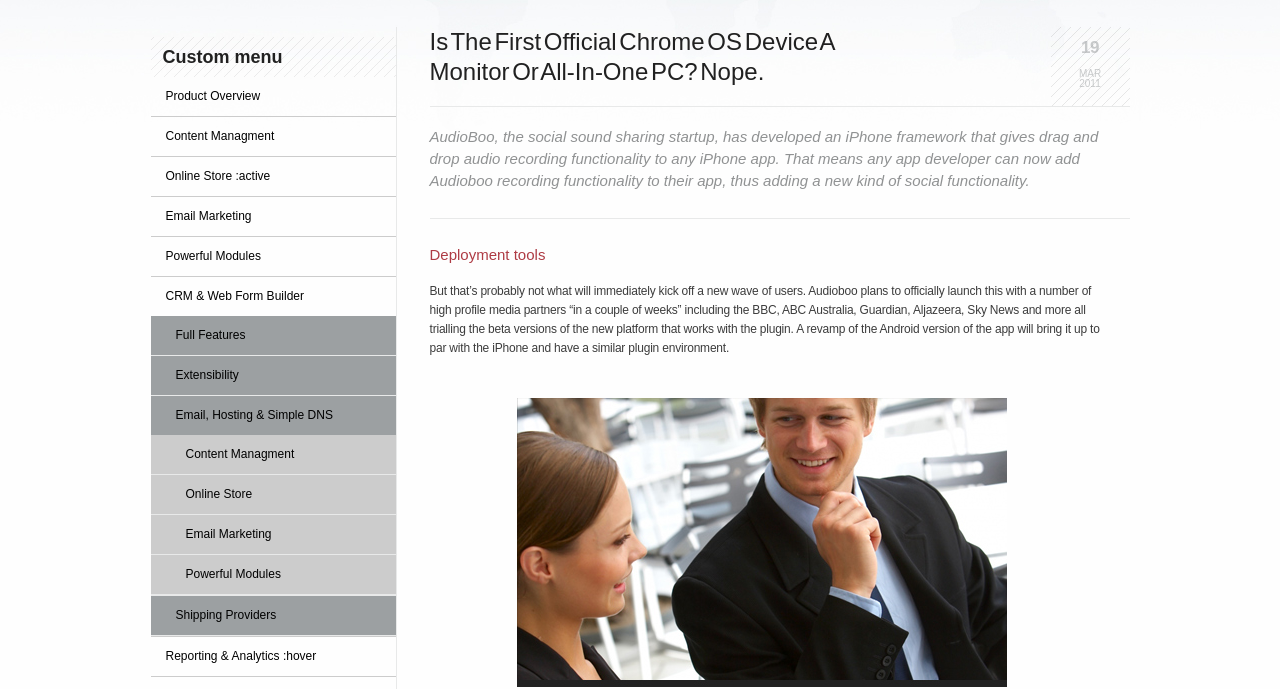
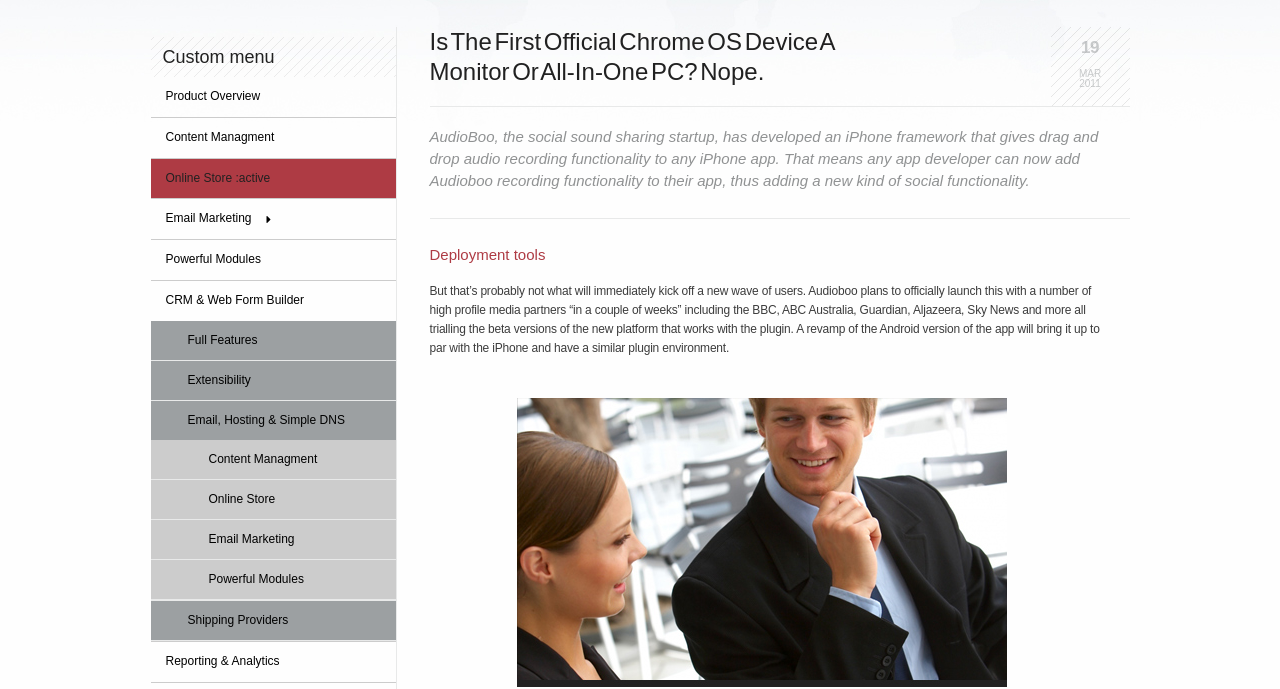
Before and after one commit to Arkant/CHI_Tasks, a website: page newsSite/app/index.html in a window 1280 px wide. Shown: the part 263-952 px from the top of the page. Drawn offline with Linux system fonts and the light colour scheme.

Commit message:
update styles

```diff
--- a/newsSite/app/index.html
+++ b/newsSite/app/index.html
@@ -69,35 +69,34 @@
 
       <section class="main-content">
           <div class="left-nav">
-            <div class="left-nav-head">
               <h1>Custom menu</h1>
-            </div>
             <div class="left-nav-nav">
               <ul>
-                <li>Product Overview</li>
-                <li>Content Managment</li>
-                <li>Online Store :active</li>
-                <li>Email Marketing</li>
-                <li>Powerful Modules</li>
+                <li><p>Product Overview</p> </li>
+                <li><p>Content Managment</p> </li>
+                <li class="active">Online Store :active</li>
+                <li class="flexit"><p>Email Marketing</p>
+                  <i class="fas fa-caret-right"></i></li>
+                <li><p>Powerful Modules</p></li>
                 <li>
                   <p>CRM & Web Form Builder</p>
                   <ul class="crm-class">
-                    <li>Full Features</li>
-                    <li>Extensibility</li>
+                    <li><p>Full Features</p> </li>
+                    <li><p>Extensibility</p> </li>
                     <li>
                       <p>Email, Hosting & Simple DNS</p>
                       <ul class="email-class">
-                        <li>Content Managment</li>
-                        <li>Online Store</li>
-                        <li>Email Marketing</li>
-                        <li>Powerful Modules</li>
+                        <li><p>Content Managment</p>
+                        <li><p>Online Store</p> </li>
+                        <li><p>Email Marketing</p> </li>
+                        <li><p>Powerful Modules</p> </li>
                      </ul>
                     </li>
-                    <li>Shipping Providers</li>
+                    <li><p>Shipping Providers</p></li>
                   </ul>
                 </li>
-                <li>Reporting & Analytics :hover</li>
-                <li>Design & Customization</li>
+                <li><p>Reporting & Analytics</p></li>
+                <li><p>Design & Customization</p></li>
               </ul>
             </div>
           </div>
--- a/newsSite/src/scss/style.scss
+++ b/newsSite/src/scss/style.scss
@@ -78,9 +78,6 @@
     margin-bottom: 30px;
 }
 
-.photo_main {
-    // margin-right: 35px;
-}
 
 .heading_main {
     padding-left: 35px;
@@ -107,6 +104,11 @@
     font-size: 12px;
 }
 
+.active {
+    background: #ae3b44;
+    color: #212121;
+}
+
 .main-content {
     display: flex;
     height: auto;
@@ -120,12 +122,13 @@
 }
 
 
-.left-nav-head {
+.left-nav h1{
     font-size: 18px;
     color: #212121;
     line-height: 40px;
     text-indent: 12px;
     background: url("../img/line(1).png");
+    font-weight: 400;
 }
 
 .left-nav-nav {
@@ -133,21 +136,26 @@
 }
 .left-nav-nav ul li{
         text-indent: 15px;
-        line-height: 39px;
+        line-height: 39.8px;
         border-bottom: 1px solid #ccc;
 }
-.left-nav-nav ul li:hover{
+.left-nav-nav ul li p:hover{
     color: #ae3b44;
 }
 
 .left-nav-nav ul li .crm-class li {
-    text-indent: 25px;
+    text-indent: 37px;
     background-color: #9ca0a2;
     border-bottom: 1px solid  #E8E9E9;
+    line-height: 39px;
 }
 
+// .crm-class li p:hover {
+//     color: red;
+// }
+
 .left-nav-nav ul li .crm-class li .email-class li{
-    text-indent: 35px;
+    text-indent: 58px;
     background-color: #ccc;
     border-bottom: 1px solid  #E8E9E9;
 }
@@ -358,13 +366,14 @@
 }
 
 .quicklinks {
-    font-weight: normal;
+    font-weight: 400;
     font-size: 12px;
     padding-left: 27px;
 }
 
 .quicklinks h3{
     font-size: 15px;
+    font-weight: 400;
     margin-bottom: 27px;
 }
 
@@ -383,12 +392,31 @@
     padding-bottom: 7px;
 }
 
+.quick-uls li:hover {
+    color: #ae3b44;
+}
+
 .security {
-    font-weight: 100;
     font-size: 12px;
     padding-left: -27px;
+    position: relative;
+    right: 5%;
 }
 
+.security h3{
+    font-weight: 400;
+    font-size: 15px;
+    margin-bottom: 27px;
+}
+
+.security li {
+    padding-bottom: 7px;
+}
+
+
+.security li:hover {
+    color: #ae3b44;
+}
 .security h3{
     font-size: 15px;
     margin-bottom: 27px;
@@ -398,27 +426,28 @@
     padding-bottom: 7px;
 }
 
-.security h3{
-    font-size: 15px;
-    margin-bottom: 27px;
-}
-
-.security li {
-    padding-bottom: 7px;
+.touch {
+    position: relative;
+    right: 8%;
 }
 
 .touch h3 {
+    font-size: 15px;
+    font-weight: 400;
     margin-bottom: 20px;
 }
 .touch ul{
     display: flex;
     justify-content: space-around;
-    margin-bottom: 10px;
+    margin-bottom: 19px;
 }
 .touch i{
     color: grey;
 }
 
+.touch p {
+    font-size: 10.99px;
+}
 
 .touch>ul>li>a>.fa-rss-square:hover {
     color: #F79236;
@@ -435,3 +464,12 @@
 .touch>ul>li>a>.fa-tumblr-square:hover {
     color: #33455C;
 }
+
+
+////
+.flexit {
+    display: flex;
+}
+.flexit i {
+    padding-top: 15px;
+}
```
Also changed, not shown: newsSite/app/assets/css/style.css, newsSite/app/assets/css/style.min.css.
